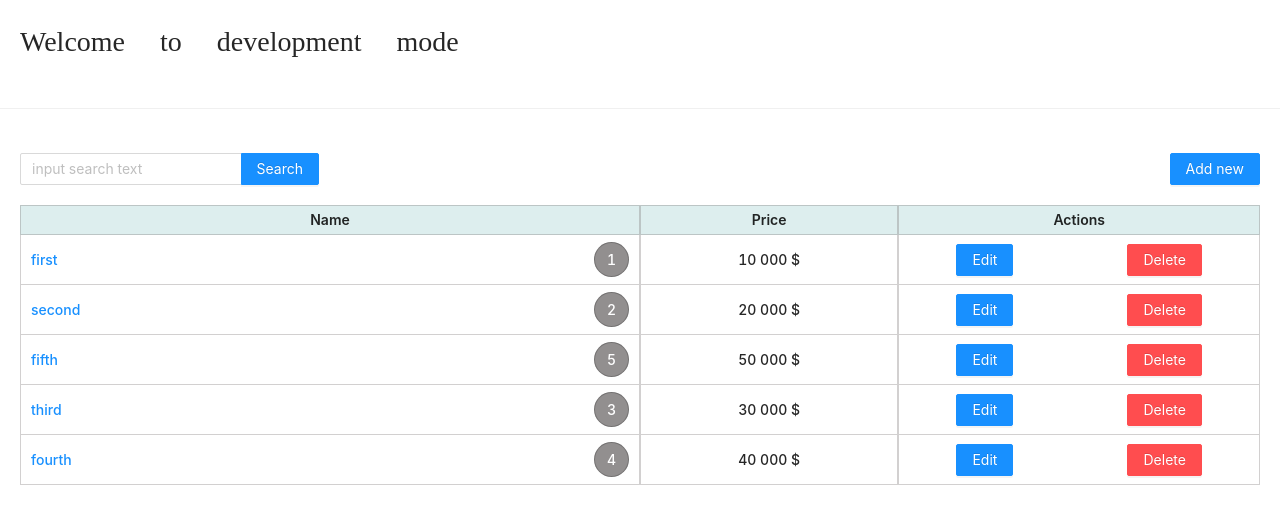
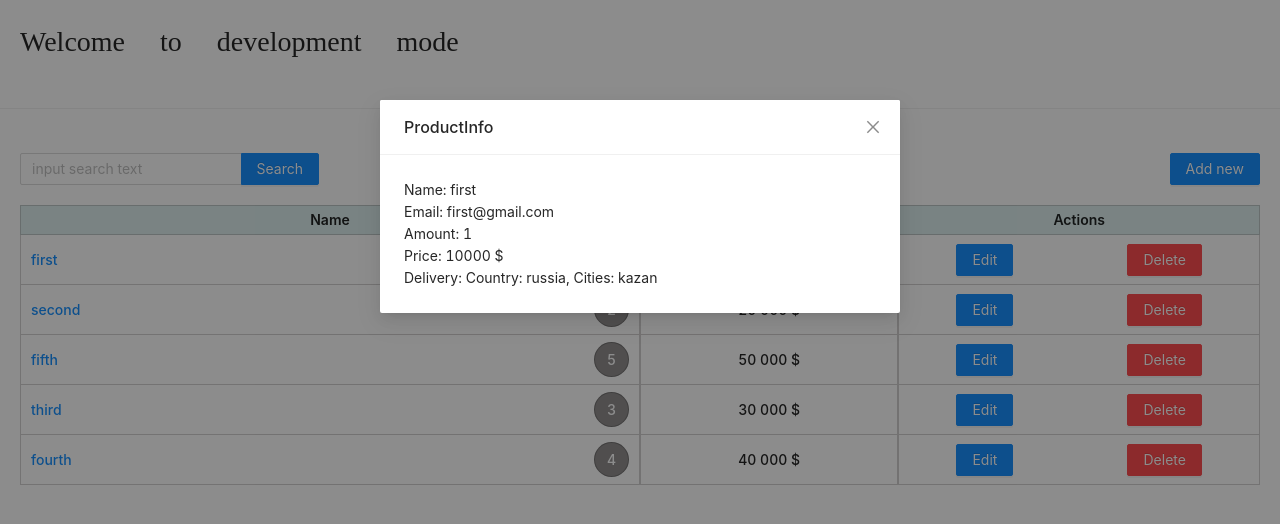
Before and after one commit to UnDanilka/saga-app, a React (Create React App) app: page /info/1 in a window 1280 px wide. Shown: the top 524 px of the page. Built offline with nearby package versions, Linux system fonts and the light colour scheme; data requests are answered from the project's data file.

Commit message:
added route for info

```diff
--- /dev/null
+++ b/src/components/Modal/ModalInfo.jsx
@@ -0,0 +1,38 @@
+import React, { useState, useEffect } from "react";
+import { Modal } from "antd";
+import { useParams, useNavigate } from "react-router-dom";
+
+const ModalInfo = ({ productsState }) => {
+  const [product, setProduct] = useState({});
+
+  const navigate = useNavigate();
+  const params = useParams();
+
+  useEffect(() => {
+    const currentProduct = productsState.find((product) => {
+      return product.id === +params.id;
+    });
+    setProduct(currentProduct);
+  }, [params.id, productsState]);
+
+  return (
+    <Modal visible title="ProductInfo" footer="" onCancel={() => navigate("/")}>
+      <div>
+        <div>Name: {product?.name || "No Data"} </div>
+        <div>Email: {product?.email || "No Data"}</div>
+        <div>Amount: {product?.count || "No Data"}</div>
+        <div>Price: {product?.price || "No Data"} $</div>
+        <div>
+          Delivery:
+          {product?.delivery
+            ? ` Country: ${
+                product?.delivery.country
+              }, Cities: ${product?.delivery.cities.join(",")}  `
+            : "No delivery"}
+        </div>
+      </div>
+    </Modal>
+  );
+};
+
+export default ModalInfo;
--- a/src/components/Modal/productInfo.js
+++ /dev/null
@@ -1,27 +0,0 @@
-import { Modal } from "antd";
-
-const productInfo = (product) => {
-  const info = (
-    <div>
-      <div>Name: {product.name || "No Data"} </div>
-      <div>Email: {product.email || "No Data"}</div>
-      <div>Amount: {product.count || "No Data"}</div>
-      <div>Price: {product.price || "No Data"} $</div>
-      <div>
-        Delivery:
-        {product.delivery
-          ? ` Country: ${
-              product.delivery.country
-            }, Cities: ${product.delivery.cities.join(",")}  `
-          : "No delivery"}
-      </div>
-    </div>
-  );
-
-  Modal.info({
-    title: "Product info",
-    content: info,
-  });
-};
-
-export default productInfo;
--- a/src/components/Product/Product.jsx
+++ b/src/components/Product/Product.jsx
@@ -2,8 +2,7 @@ import React from "react";
 import { Row, Col, Button } from "antd";
 import classes from "./Product.module.css";
 import confirmDeleting from "../Modal/confirmDeleting";
-import productInfo from "../Modal/productInfo";
-import { Link, Routes, Route } from "react-router-dom";
+import { Link } from "react-router-dom";
 import { useDispatch } from "react-redux";
 import { deleteProduct } from "../../redux/actions/productsActions";
 
@@ -52,9 +51,6 @@ const Product = (props) => {
           </Button>
         </div>
       </Col>
-      <Routes>
-        <Route path="info/:id" element={() => productInfo(product)} />
-      </Routes>
     </Row>
   );
 };
--- a/src/components/Table/Table.jsx
+++ b/src/components/Table/Table.jsx
@@ -7,6 +7,8 @@ import { Button } from "antd";
 import EditAddModal from "../Modal/EditAddModal";
 import { CloseCircleTwoTone } from "@ant-design/icons";
 import Loading from "../Loading/Loading";
+import { Routes, Route } from "react-router-dom";
+import ModalInfo from "../Modal/ModalInfo";
 
 const Table = (props) => {
   const { products, loading } = props.data;
@@ -97,6 +99,12 @@ const Table = (props) => {
         )}
 
         <EditAddModal editModal={editModal} setEditModal={setEditModal} />
+        <Routes>
+          <Route
+            path="info/:id"
+            element={<ModalInfo productsState={productsState} />}
+          />
+        </Routes>
       </div>
     </div>
   );
```
